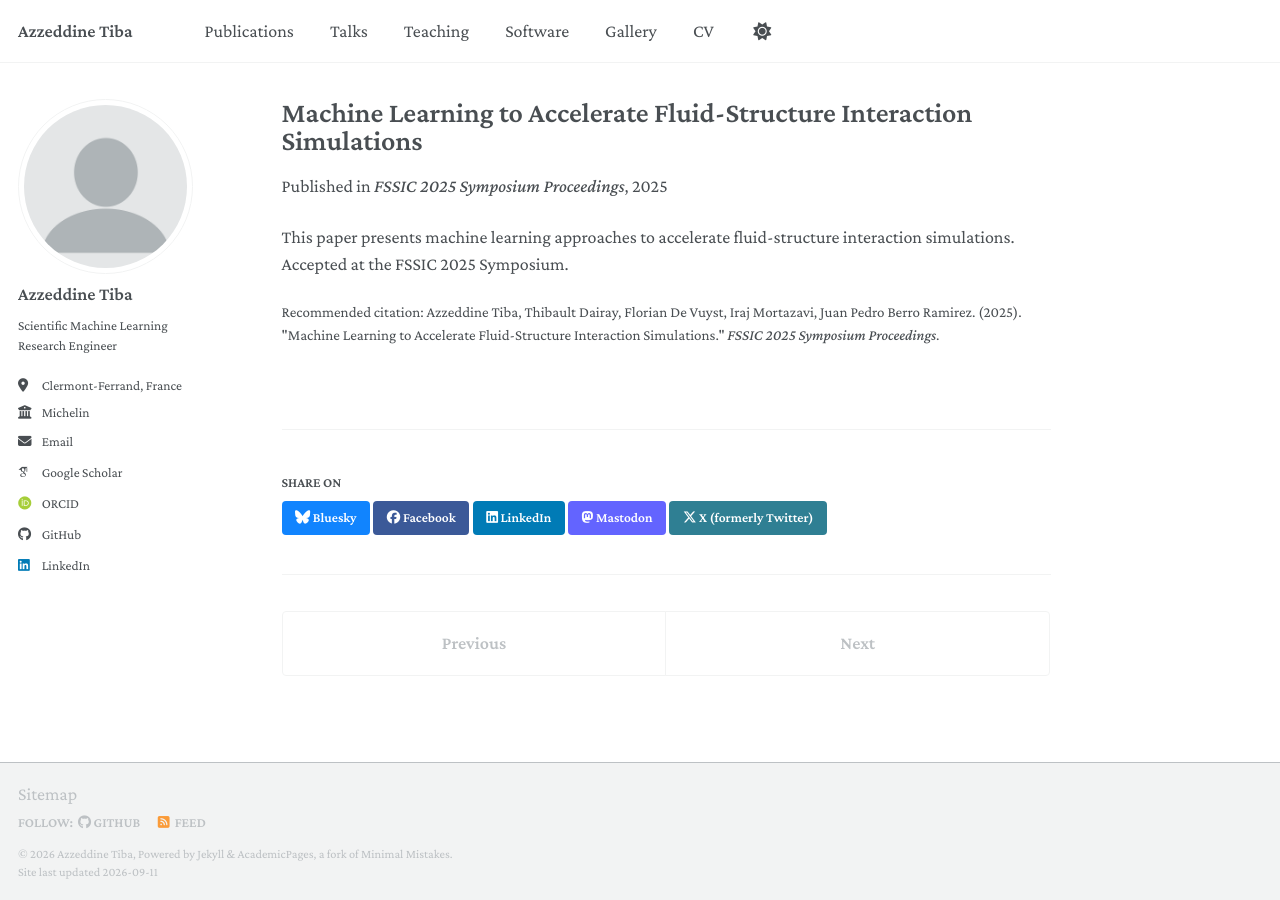
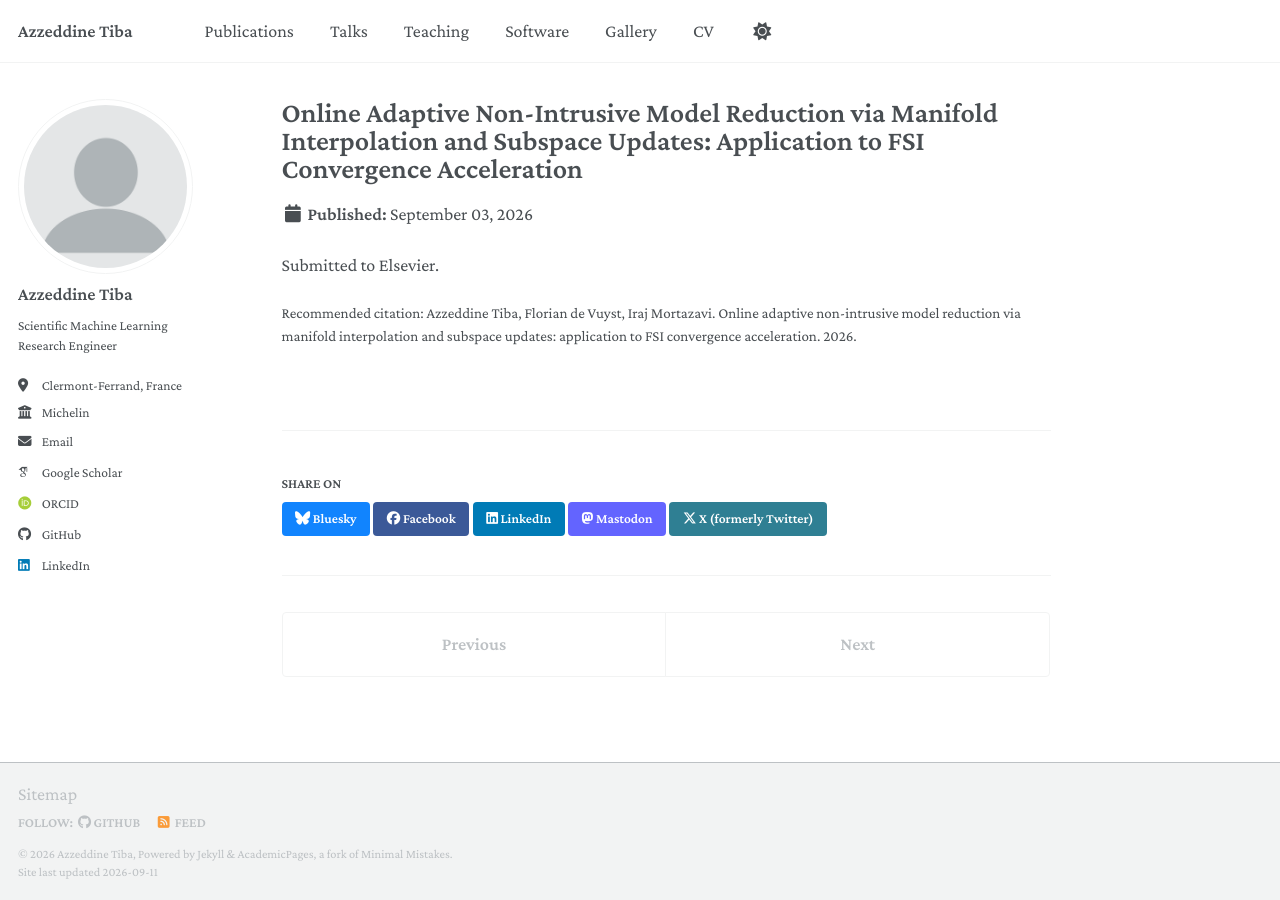
Before and after one commit to azzeddinetiba/azzeddinetiba.github.io, a Jekyll site: the page built from _publications/2026-09-03-on-adapt-gf-rom-fsi.md, in a window 1280 px wide. Built offline with Jekyll 4.4.1, drawn with Linux system fonts in a browser that asks for light colours; some web fonts are replaced; a script bundle is joined from its source files by our own code; library files that are not in the unit come from our copies.

Commit message:
New paper.

```diff
--- a/_config.yml
+++ b/_config.yml
@@ -85,6 +85,8 @@
 publication_category:
   books:
     title: 'Books'
+  preprints:
+    title: 'Preprints'
   manuscripts:
     title: 'Journal Articles'
   conferences:
--- /dev/null
+++ b/_publications/2026-09-03-on-adapt-gf-rom-fsi.md
@@ -0,0 +1,11 @@
+---
+title: "Online Adaptive Non-Intrusive Model Reduction via Manifold Interpolation and Subspace Updates: Application to FSI Convergence Acceleration"
+collection: publications
+category: preprints
+permalink: /publication/2025-fssic-ml-fsi
+excerpt: 'Preprint in preparation.'
+date: 2026-09-03
+citation: 'Azzeddine Tiba, Florian de Vuyst, Iraj Mortazavi. Online adaptive non-intrusive model reduction via manifold interpolation and subspace updates: application to FSI convergence acceleration. 2026</i>.'
+---
+
+Submitted to Elsevier.
```
